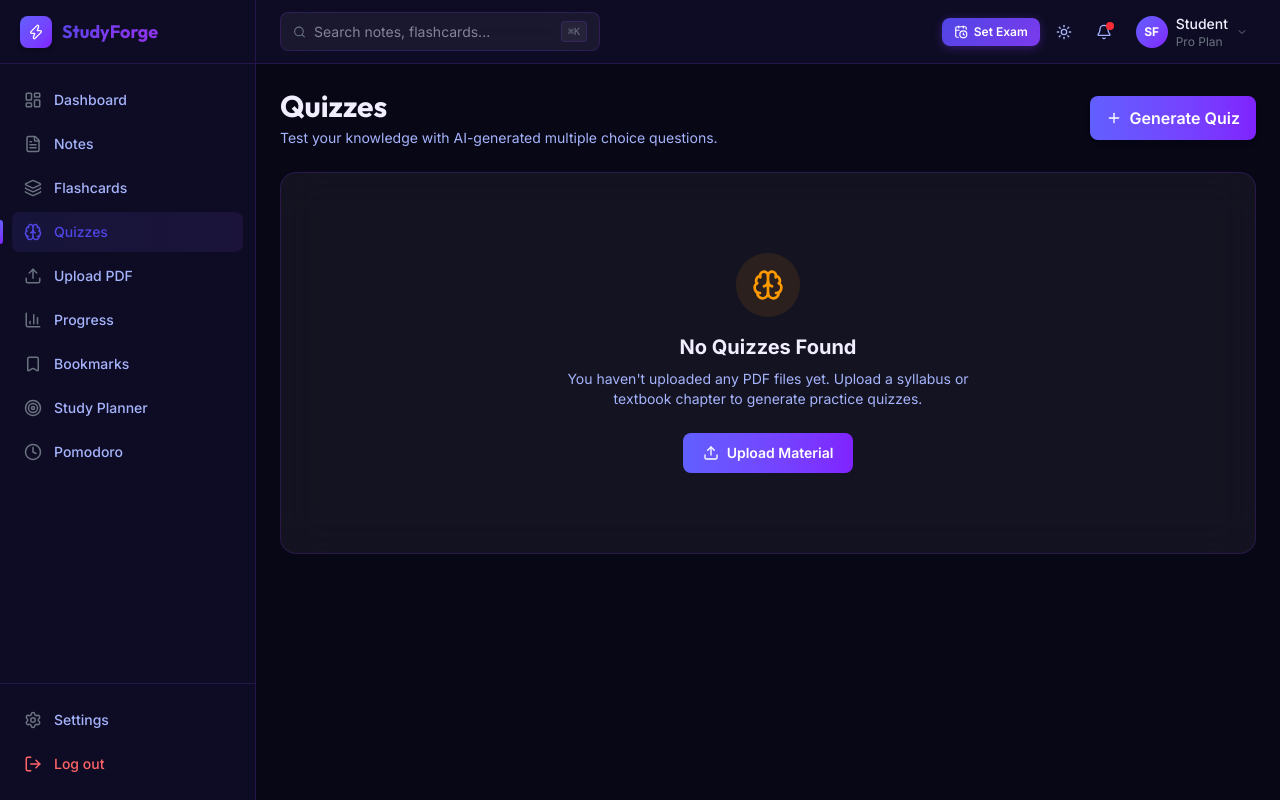
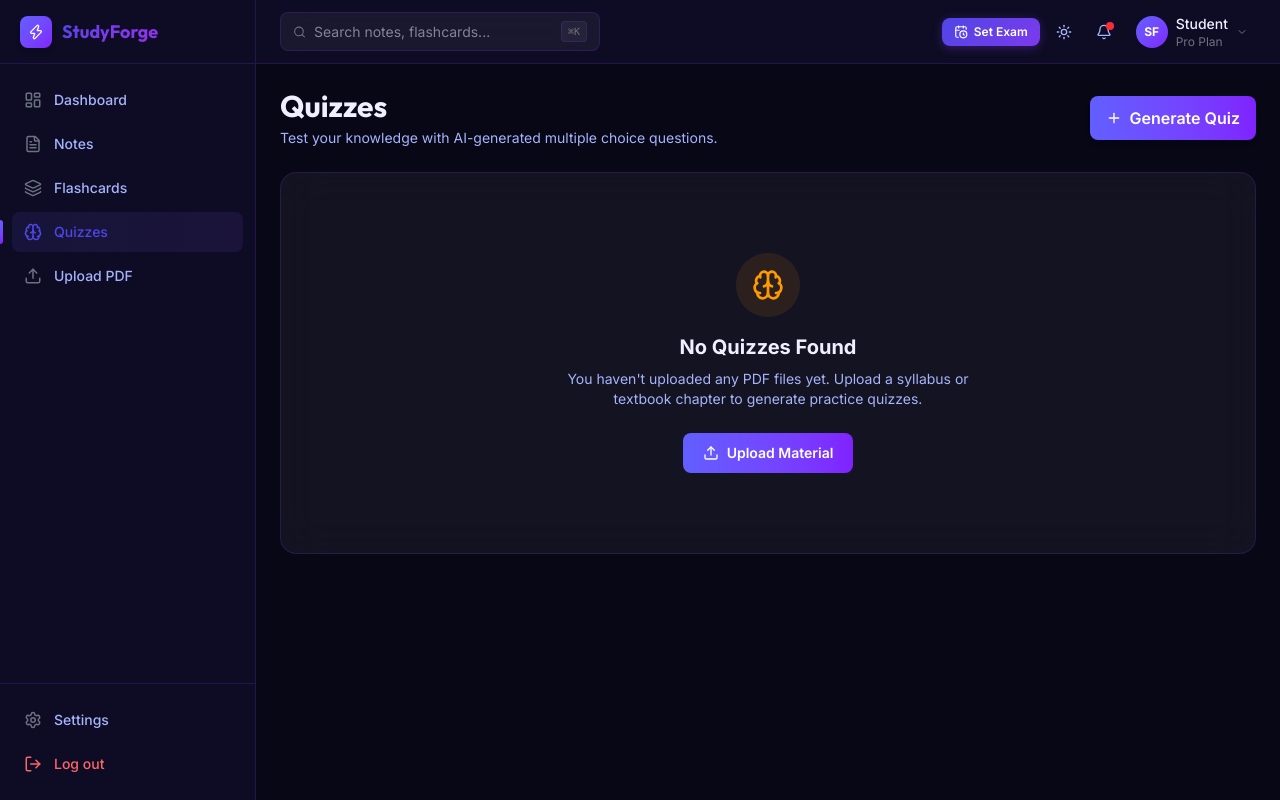
Before and after one commit to aswalajay200621-source/studyforge-app, a Next.js app: page /dashboard/quiz in a window 1280 px wide. Built offline with nearby package versions, Linux system fonts and the light colour scheme.

Commit message:
fix: remove Progress, Bookmarks, Study Planner, Pomodoro from sidebar

```diff
--- a/src/app/dashboard/layout.tsx
+++ b/src/app/dashboard/layout.tsx
@@ -35,10 +35,6 @@ const sidebarLinks = [
   { href: "/dashboard/flashcards", icon: Layers, label: "Flashcards" },
   { href: "/dashboard/quiz", icon: Brain, label: "Quizzes" },
   { href: "/dashboard/upload", icon: Upload, label: "Upload PDF" },
-  { href: "/dashboard/progress", icon: BarChart3, label: "Progress" },
-  { href: "/dashboard/bookmarks", icon: Bookmark, label: "Bookmarks" },
-  { href: "/dashboard/planner", icon: Target, label: "Study Planner" },
-  { href: "/dashboard/pomodoro", icon: Clock, label: "Pomodoro" },
 ];
 
 const bottomLinks = [
```
